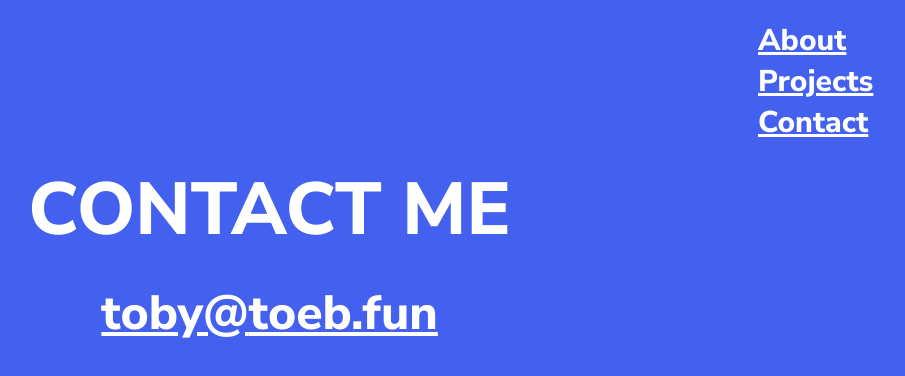
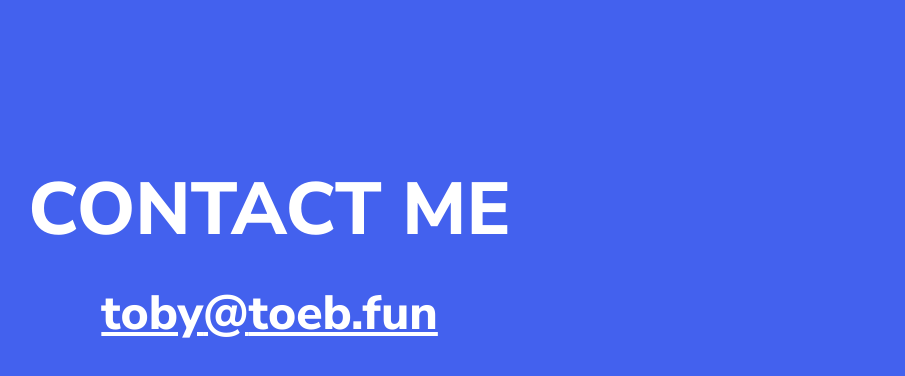
Before and after one commit to toebfun/redirect, a plain HTML site: page index.html in a window 1280 px wide. Shown: the whole page, without its empty margins (372-1277 px from the left). Drawn offline with Linux system fonts and the light colour scheme.

Commit message:
Update index.html

```diff
--- a/index.html
+++ b/index.html
@@ -1,5 +1,4 @@
 
-<div class="topdiv" style="color: white;"><a class="topa" style="color: white;" href="about.html">About</a>  <a class="topa" style="color: white;" href="projects.html">Projects</a>  <a class="topa" style="color: white;" href="contact.html">Contact</a></div>
 <style>
 @import url('https://fonts.googleapis.com/css2?family=Nunito+Sans:wght@400;800&display=swap');
 .topdiv {
```
